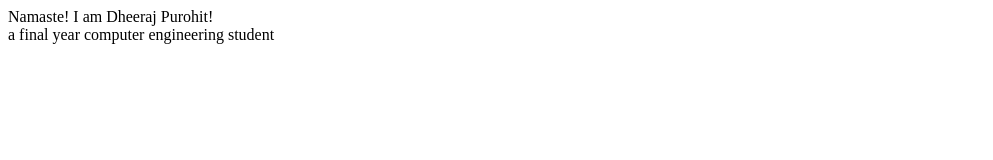
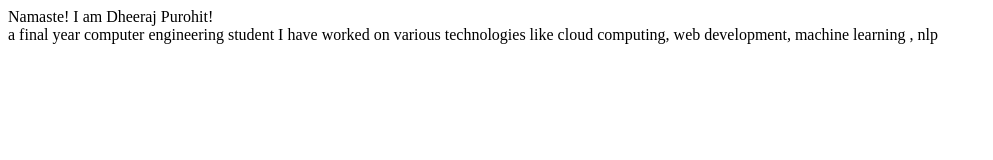
Before and after one commit to purohitdheeraj/neog, a plain HTML site: page index.html in a window 1280 px wide. Shown: the whole page, without its empty margins (0-993 px from the left). Drawn offline with Linux system fonts and the light colour scheme.

Commit message:
update details of technologies

```diff
--- a/index.html
+++ b/index.html
@@ -11,5 +11,7 @@
 <body>
     Namaste! I am Dheeraj Purohit!<br>
     a final year computer engineering student
+
+    I have worked on various technologies like cloud computing, web development, machine learning , nlp
 </body>
 </html>
```
